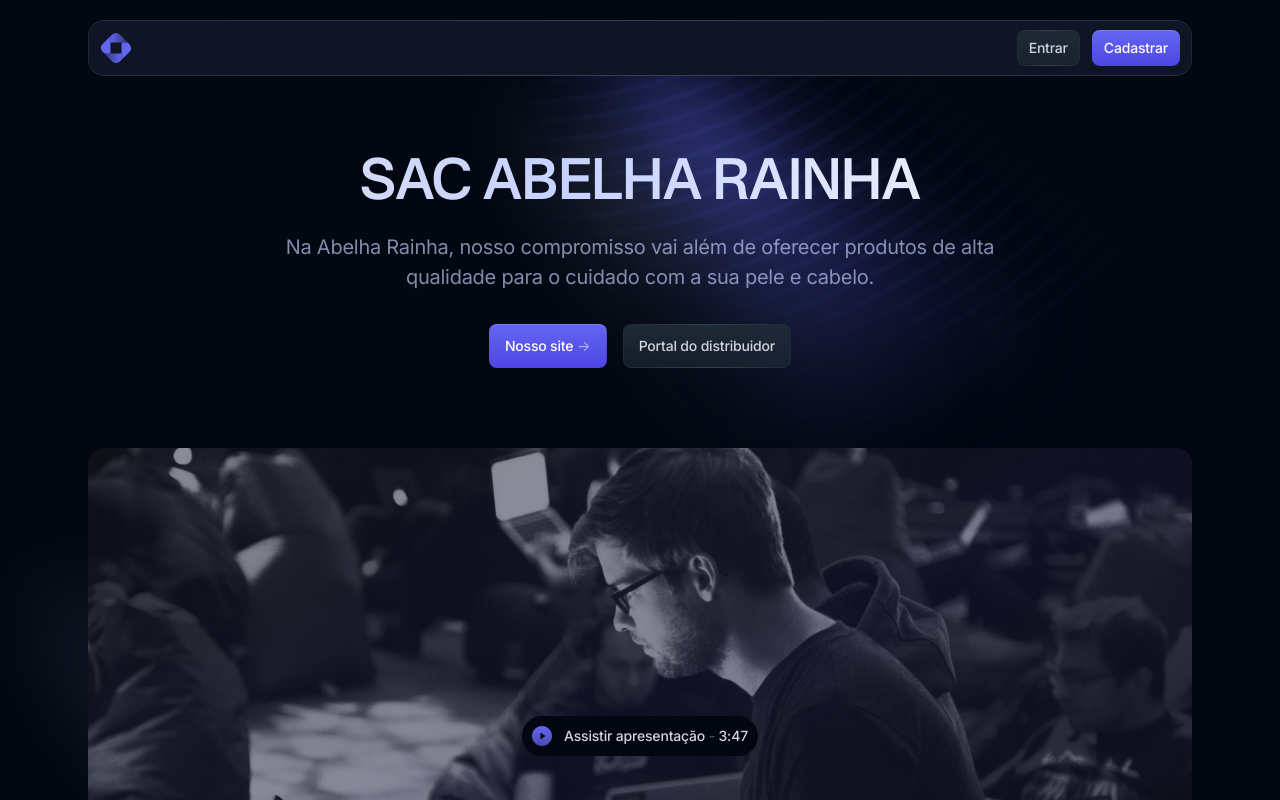
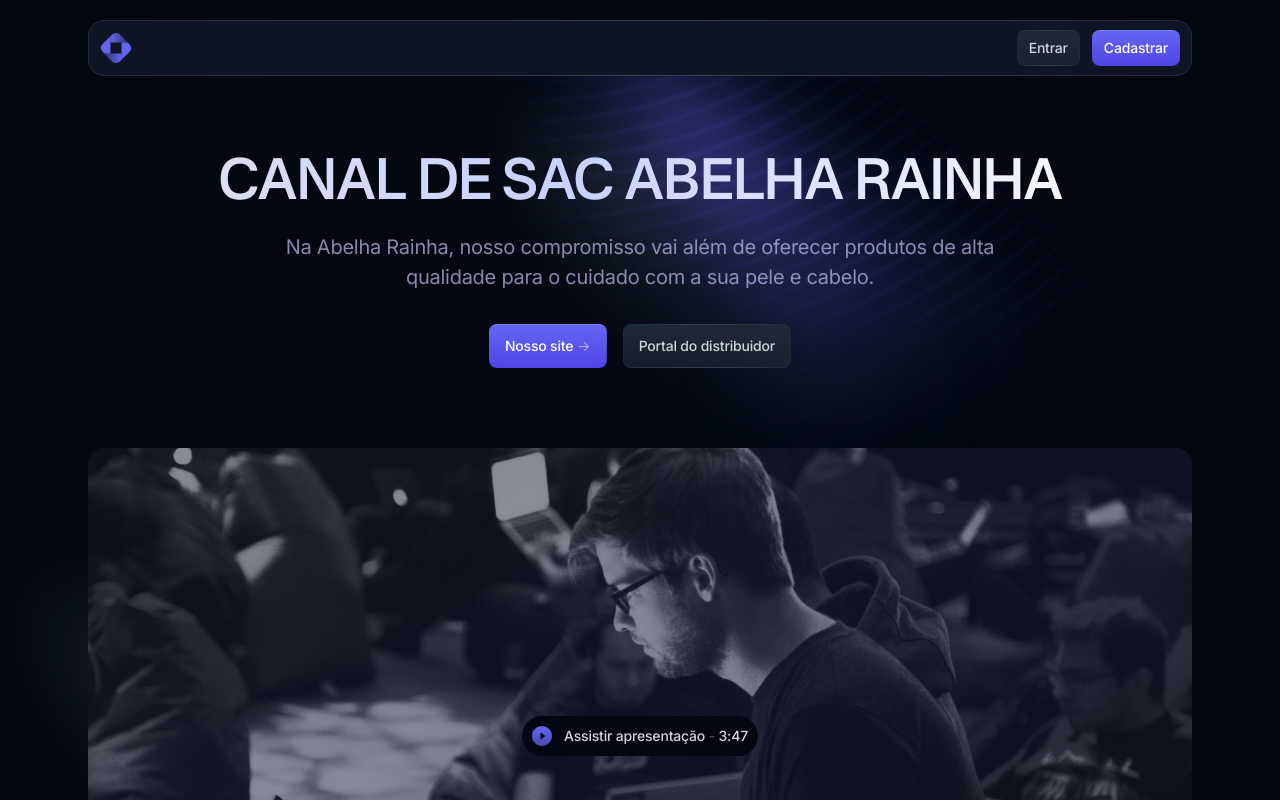
Before and after one commit to pedrootoniel/Sacabelha, a Next.js app: page / in a window 1280 px wide. Shown: the top 800 px of the page. Built offline with nearby package versions, Linux system fonts and the light colour scheme.

Commit message:
update final 05

```diff
--- a/components/hero-home.tsx
+++ b/components/hero-home.tsx
@@ -13,7 +13,7 @@
               className="animate-[gradient_6s_linear_infinite] bg-[linear-gradient(to_right,theme(colors.gray.200),theme(colors.indigo.200),theme(colors.gray.50),theme(colors.indigo.300),theme(colors.gray.200))] bg-[length:200%_auto] bg-clip-text pb-5 font-nacelle text-4xl font-semibold text-transparent md:text-5xl"
               data-aos="fade-up"
             >
-             SAC ABELHA RAINHA
+           CANAL DE SAC ABELHA RAINHA
             </h1>
             <div className="mx-auto max-w-3xl">
               <p
```
